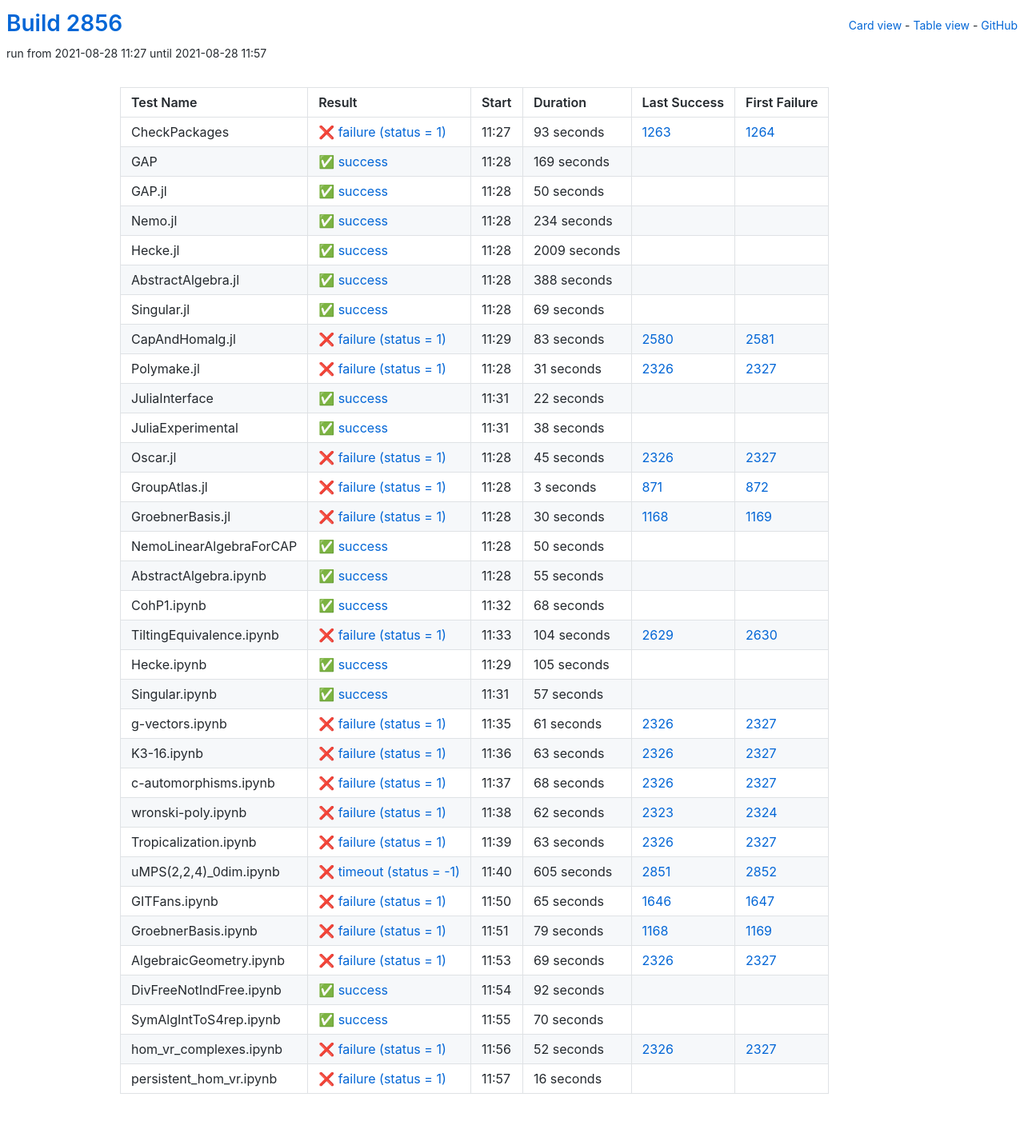
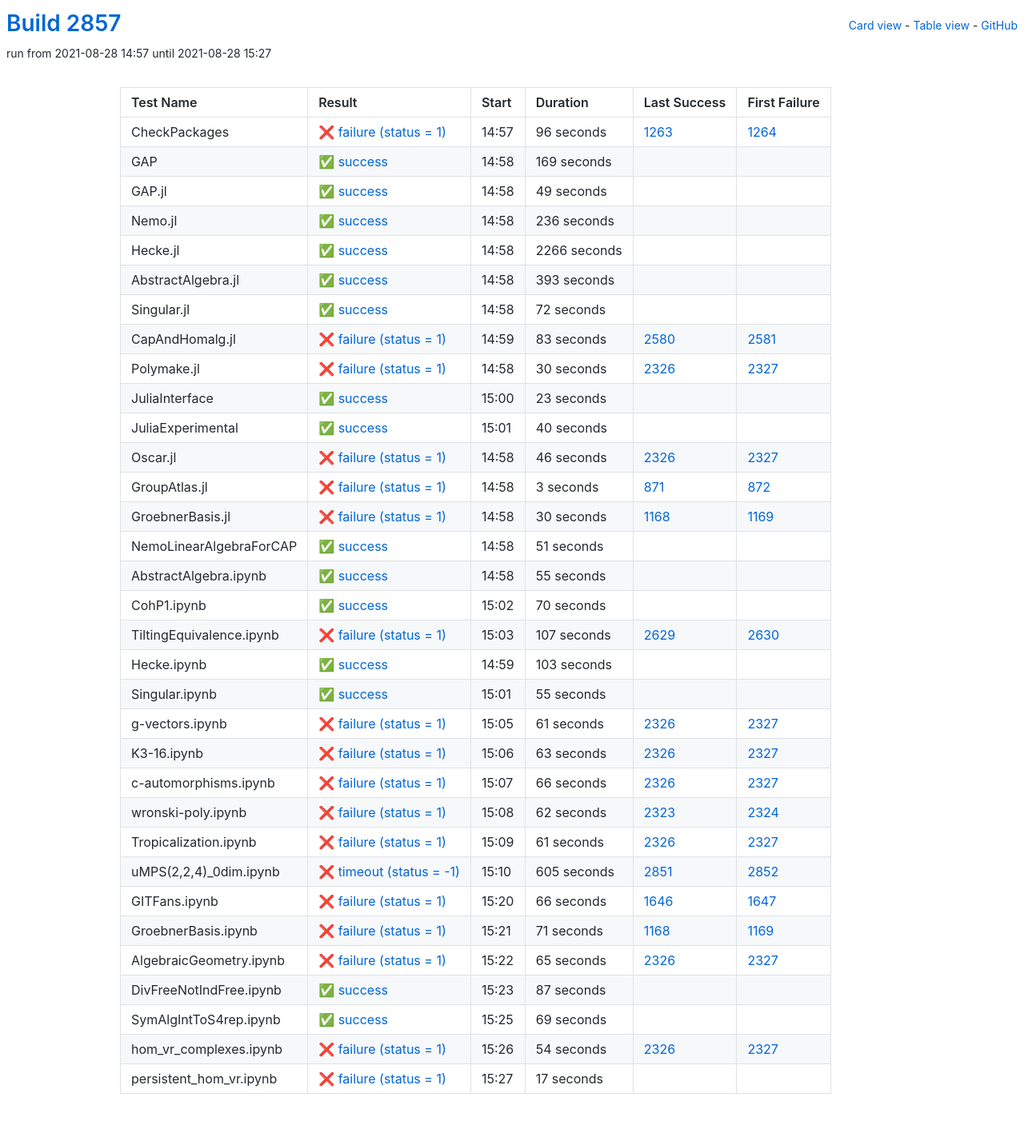
Before and after one commit to oscar-system/oscar-ci-status-stable, a Jekyll site: the page built from table.html, in a window 1280 px wide. Shown: the whole page at 80% size. Built offline with Jekyll 4.4.1, drawn with Linux system fonts in a browser that asks for light colours.

Commit message:
Build #2857

```diff
--- a/_data/ci.yml
+++ b/_data/ci.yml
@@ -1,6 +1,6 @@
 ---
-build: 2856
-build_url: https://oscarci.mathematik.uni-kl.de/job/oscar-stable/2856/
+build: 2857
+build_url: https://oscarci.mathematik.uni-kl.de/job/oscar-stable/2857/
 job: oscar-stable
 organization: oscar-system
 repo: oscar-ci-status-stable
@@ -8,20 +8,20 @@ repourl: https://github.com/oscar-system/oscar-ci-status-stable
 tests:
 - name: CheckPackages
   id: checkpackages
-  log: https://oscarci.mathematik.uni-kl.de/job/oscar-stable/2856/artifact/logs/build-2856/CheckPackages.log
-  start: 2021-08-28 11:27
+  log: https://oscarci.mathematik.uni-kl.de/job/oscar-stable/2857/artifact/logs/build-2857/CheckPackages.log
+  start: 2021-08-28 14:57
   success: false
   exitcode: 1
   status: failure
-  duration: 93
+  duration: 96
   last_success: 1263
   last_success_url: https://oscarci.mathematik.uni-kl.de/job/oscar-stable/1263/
   first_failure: 1264
   first_failure_url: https://oscarci.mathematik.uni-kl.de/job/oscar-stable/1264/
 - name: GAP
   id: gap
-  log: https://oscarci.mathematik.uni-kl.de/job/oscar-stable/2856/artifact/logs/build-2856/GAP.log
-  start: 2021-08-28 11:28
+  log: https://oscarci.mathematik.uni-kl.de/job/oscar-stable/2857/artifact/logs/build-2857/GAP.log
+  start: 2021-08-28 14:58
   success: true
   exitcode: 0
   status: success
@@ -32,68 +32,68 @@ tests:
   first_failure_url:
 - name: GAP.jl
   id: gap-jl
-  log: https://oscarci.mathematik.uni-kl.de/job/oscar-stable/2856/artifact/logs/build-2856/GAP.jl.log
-  start: 2021-08-28 11:28
+  log: https://oscarci.mathematik.uni-kl.de/job/oscar-stable/2857/artifact/logs/build-2857/GAP.jl.log
+  start: 2021-08-28 14:58
   success: true
   exitcode: 0
   status: success
-  duration: 50
+  duration: 49
   last_success: false
   last_success_url:
   first_failure: false
   first_failure_url:
 - name: Nemo.jl
   id: nemo-jl
-  log: https://oscarci.mathematik.uni-kl.de/job/oscar-stable/2856/artifact/logs/build-2856/Nemo.jl.log
-  start: 2021-08-28 11:28
+  log: https://oscarci.mathematik.uni-kl.de/job/oscar-stable/2857/artifact/logs/build-2857/Nemo.jl.log
+  start: 2021-08-28 14:58
   success: true
   exitcode: 0
   status: success
-  duration: 234
+  duration: 236
   last_success: false
   last_success_url:
   first_failure: false
   first_failure_url:
 - name: Hecke.jl
   id: hecke-jl
-  log: https://oscarci.mathematik.uni-kl.de/job/oscar-stable/2856/artifact/logs/build-2856/Hecke.jl.log
-  start: 2021-08-28 11:28
+  log: https://oscarci.mathematik.uni-kl.de/job/oscar-stable/2857/artifact/logs/build-2857/Hecke.jl.log
+  start: 2021-08-28 14:58
   success: true
   exitcode: 0
   status: success
-  duration: 2009
+  duration: 2266
   last_success: false
   last_success_url:
   first_failure: false
   first_failure_url:
 - name: AbstractAlgebra.jl
   id: abstractalgebra-jl
-  log: https://oscarci.mathematik.uni-kl.de/job/oscar-stable/2856/artifact/logs/build-2856/AbstractAlgebra.jl.log
-  start: 2021-08-28 11:28
+  log: https://oscarci.mathematik.uni-kl.de/job/oscar-stable/2857/artifact/logs/build-2857/AbstractAlgebra.jl.log
+  start: 2021-08-28 14:58
   success: true
   exitcode: 0
   status: success
-  duration: 388
+  duration: 393
   last_success: false
   last_success_url:
   first_failure: false
   first_failure_url:
 - name: Singular.jl
   id: singular-jl
-  log: https://oscarci.mathematik.uni-kl.de/job/oscar-stable/2856/artifact/logs/build-2856/Singular.jl.log
-  start: 2021-08-28 11:28
+  log: https://oscarci.mathematik.uni-kl.de/job/oscar-stable/2857/artifact/logs/build-2857/Singular.jl.log
+  start: 2021-08-28 14:58
   success: true
   exitcode: 0
   status: success
-  duration: 69
+  duration: 72
   last_success: false
   last_success_url:
   first_failure: false
   first_failure_url:
 - name: CapAndHomalg.jl
   id: capandhomalg-jl
-  log: https://oscarci.mathematik.uni-kl.de/job/oscar-stable/2856/artifact/logs/build-2856/CapAndHomalg.jl.log
-  start: 2021-08-28 11:29
+  log: https://oscarci.mathematik.uni-kl.de/job/oscar-stable/2857/artifact/logs/build-2857/CapAndHomalg.jl.log
+  start: 2021-08-28 14:59
   success: false
   exitcode: 1
   status: failure
@@ -104,56 +104,56 @@ tests:
   first_failure_url: https://oscarci.mathematik.uni-kl.de/job/oscar-stable/2581/
 - name: Polymake.jl
   id: polymake-jl
-  log: https://oscarci.mathematik.uni-kl.de/job/oscar-stable/2856/artifact/logs/build-2856/Polymake.jl.log
-  start: 2021-08-28 11:28
+  log: https://oscarci.mathematik.uni-kl.de/job/oscar-stable/2857/artifact/logs/build-2857/Polymake.jl.log
+  start: 2021-08-28 14:58
   success: false
   exitcode: 1
   status: failure
-  duration: 31
+  duration: 30
   last_success: 2326
   last_success_url: https://oscarci.mathematik.uni-kl.de/job/oscar-stable/2326/
   first_failure: 2327
   first_failure_url: https://oscarci.mathematik.uni-kl.de/job/oscar-stable/2327/
 - name: JuliaInterface
   id: juliainterface
-  log: https://oscarci.mathematik.uni-kl.de/job/oscar-stable/2856/artifact/logs/build-2856/JuliaInterface.log
-  start: 2021-08-28 11:31
+  log: https://oscarci.mathematik.uni-kl.de/job/oscar-stable/2857/artifact/logs/build-2857/JuliaInterface.log
+  start: 2021-08-28 15:00
   success: true
   exitcode: 0
   status: success
-  duration: 22
+  duration: 23
   last_success: false
   last_success_url:
   first_failure: false
   first_failure_url:
 - name: JuliaExperimental
   id: juliaexperimental
-  log: https://oscarci.mathematik.uni-kl.de/job/oscar-stable/2856/artifact/logs/build-2856/JuliaExperimental.log
-  start: 2021-08-28 11:31
+  log: https://oscarci.mathematik.uni-kl.de/job/oscar-stable/2857/artifact/logs/build-2857/JuliaExperimental.log
+  start: 2021-08-28 15:01
   success: true
   exitcode: 0
   status: success
-  duration: 38
+  duration: 40
   last_success: false
   last_success_url:
   first_failure: false
   first_failure_url:
 - name: Oscar.jl
   id: oscar-jl
-  log: https://oscarci.mathematik.uni-kl.de/job/oscar-stable/2856/artifact/logs/build-2856/Oscar.jl.log
-  start: 2021-08-28 11:28
+  log: https://oscarci.mathematik.uni-kl.de/job/oscar-stable/2857/artifact/logs/build-2857/Oscar.jl.log
+  start: 2021-08-28 14:58
   success: false
   exitcode: 1
   status: failure
-  duration: 45
+  duration: 46
   last_success: 2326
   last_success_url: https://oscarci.mathematik.uni-kl.de/job/oscar-stable/2326/
   first_failure: 2327
   first_failure_url: https://oscarci.mathematik.uni-kl.de/job/oscar-stable/2327/
 - name: GroupAtlas.jl
   id: groupatlas-jl
-  log: https://oscarci.mathematik.uni-kl.de/job/oscar-stable/2856/artifact/logs/build-2856/GroupAtlas.jl.log
-  start: 2021-08-28 11:28
+  log: https://oscarci.mathematik.uni-kl.de/job/oscar-stable/2857/artifact/logs/build-2857/GroupAtlas.jl.log
+  start: 2021-08-28 14:58
   success: false
   exitcode: 1
   status: failure
@@ -164,8 +164,8 @@ tests:
   first_failure_url: https://oscarci.mathematik.uni-kl.de/job/oscar-stable/872/
 - name: GroebnerBasis.jl
   id: groebnerbasis-jl
-  log: https://oscarci.mathematik.uni-kl.de/job/oscar-stable/2856/artifact/logs/build-2856/GroebnerBasis.jl.log
-  start: 2021-08-28 11:28
+  log: https://oscarci.mathematik.uni-kl.de/job/oscar-stable/2857/artifact/logs/build-2857/GroebnerBasis.jl.log
+  start: 2021-08-28 14:58
   success: false
   exitcode: 1
   status: failure
@@ -176,20 +176,20 @@ tests:
   first_failure_url: https://oscarci.mathematik.uni-kl.de/job/oscar-stable/1169/
 - name: NemoLinearAlgebraForCAP
   id: nemolinearalgebraforcap
-  log: https://oscarci.mathematik.uni-kl.de/job/oscar-stable/2856/artifact/logs/build-2856/NemoLinearAlgebraForCAP.log
-  start: 2021-08-28 11:28
+  log: https://oscarci.mathematik.uni-kl.de/job/oscar-stable/2857/artifact/logs/build-2857/NemoLinearAlgebraForCAP.log
+  start: 2021-08-28 14:58
   success: true
   exitcode: 0
   status: success
-  duration: 50
+  duration: 51
   last_success: false
   last_success_url:
   first_failure: false
   first_failure_url:
 - name: AbstractAlgebra.ipynb
   id: abstractalgebra-ipynb
-  log: https://oscarci.mathematik.uni-kl.de/job/oscar-stable/2856/artifact/logs/build-2856/AbstractAlgebra.ipynb.log
-  start: 2021-08-28 11:28
+  log: https://oscarci.mathematik.uni-kl.de/job/oscar-stable/2857/artifact/logs/build-2857/AbstractAlgebra.ipynb.log
+  start: 2021-08-28 14:58
   success: true
   exitcode: 0
   status: success
@@ -200,56 +200,56 @@ tests:
   first_failure_url:
 - name: CohP1.ipynb
   id: cohp1-ipynb
-  log: https://oscarci.mathematik.uni-kl.de/job/oscar-stable/2856/artifact/logs/build-2856/CohP1.ipynb.log
-  start: 2021-08-28 11:32
+  log: https://oscarci.mathematik.uni-kl.de/job/oscar-stable/2857/artifact/logs/build-2857/CohP1.ipynb.log
+  start: 2021-08-28 15:02
   success: true
   exitcode: 0
   status: success
-  duration: 68
+  duration: 70
   last_success: false
   last_success_url:
   first_failure: false
   first_failure_url:
 - name: TiltingEquivalence.ipynb
   id: tiltingequivalence-ipynb
-  log: https://oscarci.mathematik.uni-kl.de/job/oscar-stable/2856/artifact/logs/build-2856/TiltingEquivalence.ipynb.log
-  start: 2021-08-28 11:33
+  log: https://oscarci.mathematik.uni-kl.de/job/oscar-stable/2857/artifact/logs/build-2857/TiltingEquivalence.ipynb.log
+  start: 2021-08-28 15:03
   success: false
   exitcode: 1
   status: failure
-  duration: 104
+  duration: 107
   last_success: 2629
   last_success_url: https://oscarci.mathematik.uni-kl.de/job/oscar-stable/2629/
   first_failure: 2630
   first_failure_url: https://oscarci.mathematik.uni-kl.de/job/oscar-stable/2630/
 - name: Hecke.ipynb
   id: hecke-ipynb
-  log: https://oscarci.mathematik.uni-kl.de/job/oscar-stable/2856/artifact/logs/build-2856/Hecke.ipynb.log
-  start: 2021-08-28 11:29
+  log: https://oscarci.mathematik.uni-kl.de/job/oscar-stable/2857/artifact/logs/build-2857/Hecke.ipynb.log
+  start: 2021-08-28 14:59
   success: true
   exitcode: 0
   status: success
-  duration: 105
+  duration: 103
   last_success: false
   last_success_url:
   first_failure: false
   first_failure_url:
 - name: Singular.ipynb
   id: singular-ipynb
-  log: https://oscarci.mathematik.uni-kl.de/job/oscar-stable/2856/artifact/logs/build-2856/Singular.ipynb.log
-  start: 2021-08-28 11:31
+  log: https://oscarci.mathematik.uni-kl.de/job/oscar-stable/2857/artifact/logs/build-2857/Singular.ipynb.log
+  start: 2021-08-28 15:01
   success: true
   exitcode: 0
   status: success
-  duration: 57
+  duration: 55
   last_success: false
   last_success_url:
   first_failure: false
   first_failure_url:
 - name: g-vectors.ipynb
   id: g-vectors-ipynb
-  log: https://oscarci.mathematik.uni-kl.de/job/oscar-stable/2856/artifact/logs/build-2856/g-vectors.ipynb.log
-  start: 2021-08-28 11:35
+  log: https://oscarci.mathematik.uni-kl.de/job/oscar-stable/2857/artifact/logs/build-2857/g-vectors.ipynb.log
+  start: 2021-08-28 15:05
   success: false
   exitcode: 1
   status: failure
@@ -260,8 +260,8 @@ tests:
   first_failure_url: https://oscarci.mathematik.uni-kl.de/job/oscar-stable/2327/
 - name: K3-16.ipynb
   id: k3-16-ipynb
-  log: https://oscarci.mathematik.uni-kl.de/job/oscar-stable/2856/artifact/logs/build-2856/K3-16.ipynb.log
-  start: 2021-08-28 11:36
+  log: https://oscarci.mathematik.uni-kl.de/job/oscar-stable/2857/artifact/logs/build-2857/K3-16.ipynb.log
+  start: 2021-08-28 15:06
   success: false
   exitcode: 1
   status: failure
@@ -272,20 +272,20 @@ tests:
   first_failure_url: https://oscarci.mathematik.uni-kl.de/job/oscar-stable/2327/
 - name: c-automorphisms.ipynb
   id: c-automorphisms-ipynb
-  log: https://oscarci.mathematik.uni-kl.de/job/oscar-stable/2856/artifact/logs/build-2856/c-automorphisms.ipynb.log
-  start: 2021-08-28 11:37
+  log: https://oscarci.mathematik.uni-kl.de/job/oscar-stable/2857/artifact/logs/build-2857/c-automorphisms.ipynb.log
+  start: 2021-08-28 15:07
   success: false
   exitcode: 1
   status: failure
-  duration: 68
+  duration: 66
   last_success: 2326
   last_success_url: https://oscarci.mathematik.uni-kl.de/job/oscar-stable/2326/
   first_failure: 2327
   first_failure_url: https://oscarci.mathematik.uni-kl.de/job/oscar-stable/2327/
 - name: wronski-poly.ipynb
   id: wronski-poly-ipynb
-  log: https://oscarci.mathematik.uni-kl.de/job/oscar-stable/2856/artifact/logs/build-2856/wronski-poly.ipynb.log
-  start: 2021-08-28 11:38
+  log: https://oscarci.mathematik.uni-kl.de/job/oscar-stable/2857/artifact/logs/build-2857/wronski-poly.ipynb.log
+  start: 2021-08-28 15:08
   success: false
   exitcode: 1
   status: failure
@@ -296,20 +296,20 @@ tests:
   first_failure_url: https://oscarci.mathematik.uni-kl.de/job/oscar-stable/2324/
 - name: Tropicalization.ipynb
   id: tropicalization-ipynb
-  log: https://oscarci.mathematik.uni-kl.de/job/oscar-stable/2856/artifact/logs/build-2856/Tropicalization.ipynb.log
-  start: 2021-08-28 11:39
+  log: https://oscarci.mathematik.uni-kl.de/job/oscar-stable/2857/artifact/logs/build-2857/Tropicalization.ipynb.log
+  start: 2021-08-28 15:09
   success: false
   exitcode: 1
   status: failure
-  duration: 63
+  duration: 61
   last_success: 2326
   last_success_url: https://oscarci.mathematik.uni-kl.de/job/oscar-stable/2326/
   first_failure: 2327
   first_failure_url: https://oscarci.mathematik.uni-kl.de/job/oscar-stable/2327/
 - name: uMPS(2,2,4)_0dim.ipynb
   id: umps-2-2-4-0dim-ipynb
-  log: https://oscarci.mathematik.uni-kl.de/job/oscar-stable/2856/artifact/logs/build-2856/uMPS-2-2-4-_0dim.ipynb.log
-  start: 2021-08-28 11:40
+  log: https://oscarci.mathematik.uni-kl.de/job/oscar-stable/2857/artifact/logs/build-2857/uMPS-2-2-4-_0dim.ipynb.log
+  start: 2021-08-28 15:10
   success: false
   exitcode: -1
   status: timeout
@@ -320,84 +320,84 @@ tests:
   first_failure_url: https://oscarci.mathematik.uni-kl.de/job/oscar-stable/2852/
 - name: GITFans.ipynb
   id: gitfans-ipynb
-  log: https://oscarci.mathematik.uni-kl.de/job/oscar-stable/2856/artifact/logs/build-2856/GITFans.ipynb.log
-  start: 2021-08-28 11:50
+  log: https://oscarci.mathematik.uni-kl.de/job/oscar-stable/2857/artifact/logs/build-2857/GITFans.ipynb.log
+  start: 2021-08-28 15:20
   success: false
   exitcode: 1
   status: failure
-  duration: 65
+  duration: 66
   last_success: 1646
   last_success_url: https://oscarci.mathematik.uni-kl.de/job/oscar-stable/1646/
   first_failure: 1647
   first_failure_url: https://oscarci.mathematik.uni-kl.de/job/oscar-stable/1647/
 - name: GroebnerBasis.ipynb
   id: groebnerbasis-ipynb
-  log: https://oscarci.mathematik.uni-kl.de/job/oscar-stable/2856/artifact/logs/build-2856/GroebnerBasis.ipynb.log
-  start: 2021-08-28 11:51
+  log: https://oscarci.mathematik.uni-kl.de/job/oscar-stable/2857/artifact/logs/build-2857/GroebnerBasis.ipynb.log
+  start: 2021-08-28 15:21
   success: false
   exitcode: 1
   status: failure
-  duration: 79
+  duration: 71
   last_success: 1168
   last_success_url: https://oscarci.mathematik.uni-kl.de/job/oscar-stable/1168/
   first_failure: 1169
   first_failure_url: https://oscarci.mathematik.uni-kl.de/job/oscar-stable/1169/
 - name: AlgebraicGeometry.ipynb
   id: algebraicgeometry-ipynb
-  log: https://oscarci.mathematik.uni-kl.de/job/oscar-stable/2856/artifact/logs/build-2856/AlgebraicGeometry.ipynb.log
-  start: 2021-08-28 11:53
+  log: https://oscarci.mathematik.uni-kl.de/job/oscar-stable/2857/artifact/logs/build-2857/AlgebraicGeometry.ipynb.log
+  start: 2021-08-28 15:22
   success: false
   exitcode: 1
   status: failure
-  duration: 69
+  duration: 65
   last_success: 2326
   last_success_url: https://oscarci.mathematik.uni-kl.de/job/oscar-stable/2326/
   first_failure: 2327
   first_failure_url: https://oscarci.mathematik.uni-kl.de/job/oscar-stable/2327/
 - name: DivFreeNotIndFree.ipynb
   id: divfreenotindfree-ipynb
-  log: https://oscarci.mathematik.uni-kl.de/job/oscar-stable/2856/artifact/logs/build-2856/DivFreeNotIndFree.ipynb.log
-  start: 2021-08-28 11:54
+  log: https://oscarci.mathematik.uni-kl.de/job/oscar-stable/2857/artifact/logs/build-2857/DivFreeNotIndFree.ipynb.log
+  start: 2021-08-28 15:23
   success: true
   exitcode: 0
   status: success
-  duration: 92
+  duration: 87
   last_success: false
   last_success_url:
   first_failure: false
   first_failure_url:
 - name: SymAlgIntToS4rep.ipynb
   id: symalginttos4rep-ipynb
-  log: https://oscarci.mathematik.uni-kl.de/job/oscar-stable/2856/artifact/logs/build-2856/SymAlgIntToS4rep.ipynb.log
-  start: 2021-08-28 11:55
+  log: https://oscarci.mathematik.uni-kl.de/job/oscar-stable/2857/artifact/logs/build-2857/SymAlgIntToS4rep.ipynb.log
+  start: 2021-08-28 15:25
   success: true
   exitcode: 0
   status: success
-  duration: 70
+  duration: 69
   last_success: false
   last_success_url:
   first_failure: false
   first_failure_url:
 - name: hom_vr_complexes.ipynb
   id: hom-vr-complexes-ipynb
-  log: https://oscarci.mathematik.uni-kl.de/job/oscar-stable/2856/artifact/logs/build-2856/hom_vr_complexes.ipynb.log
-  start: 2021-08-28 11:56
+  log: https://oscarci.mathematik.uni-kl.de/job/oscar-stable/2857/artifact/logs/build-2857/hom_vr_complexes.ipynb.log
+  start: 2021-08-28 15:26
   success: false
   exitcode: 1
   status: failure
-  duration: 52
+  duration: 54
   last_success: 2326
   last_success_url: https://oscarci.mathematik.uni-kl.de/job/oscar-stable/2326/
   first_failure: 2327
   first_failure_url: https://oscarci.mathematik.uni-kl.de/job/oscar-stable/2327/
 - name: persistent_hom_vr.ipynb
   id: persistent-hom-vr-ipynb
-  log: https://oscarci.mathematik.uni-kl.de/job/oscar-stable/2856/artifact/logs/build-2856/persistent_hom_vr.ipynb.log
-  start: 2021-08-28 11:57
+  log: https://oscarci.mathematik.uni-kl.de/job/oscar-stable/2857/artifact/logs/build-2857/persistent_hom_vr.ipynb.log
+  start: 2021-08-28 15:27
   success: false
   exitcode: 1
   status: failure
-  duration: 16
+  duration: 17
   last_success: false
   last_success_url:
   first_failure: false
```
Also changed, not shown: README.md.
